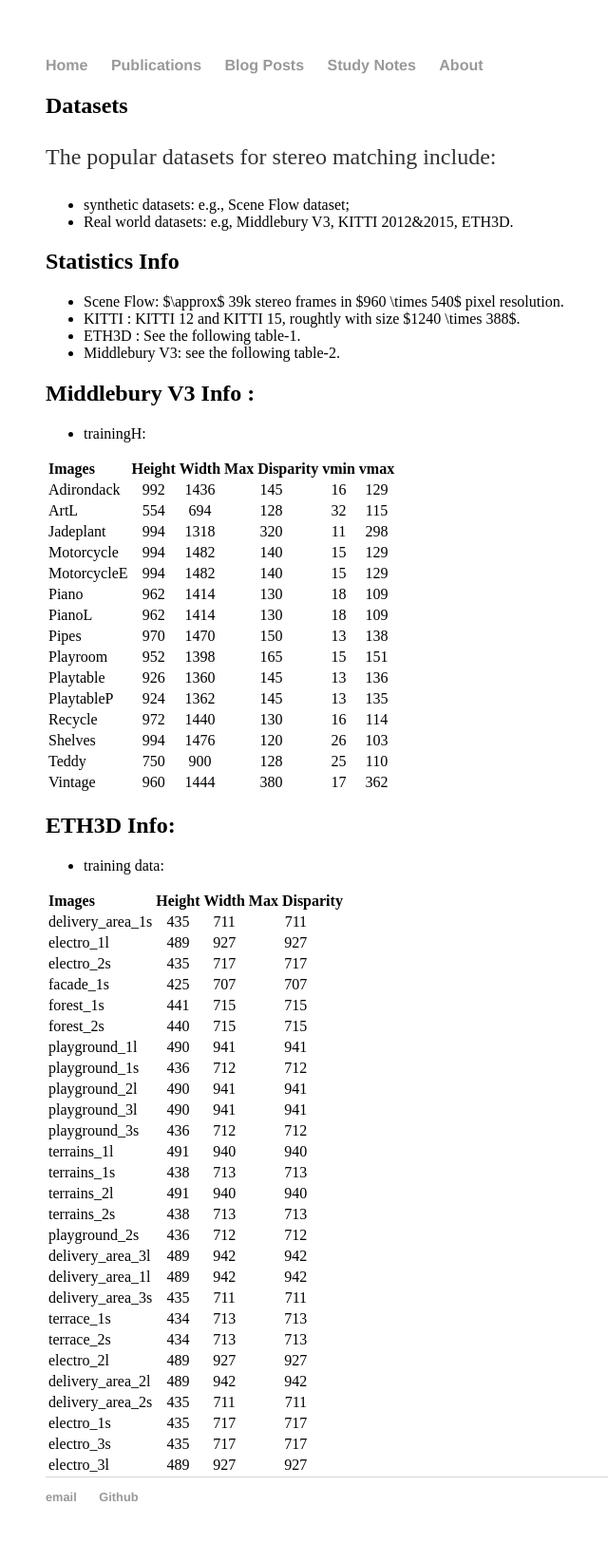
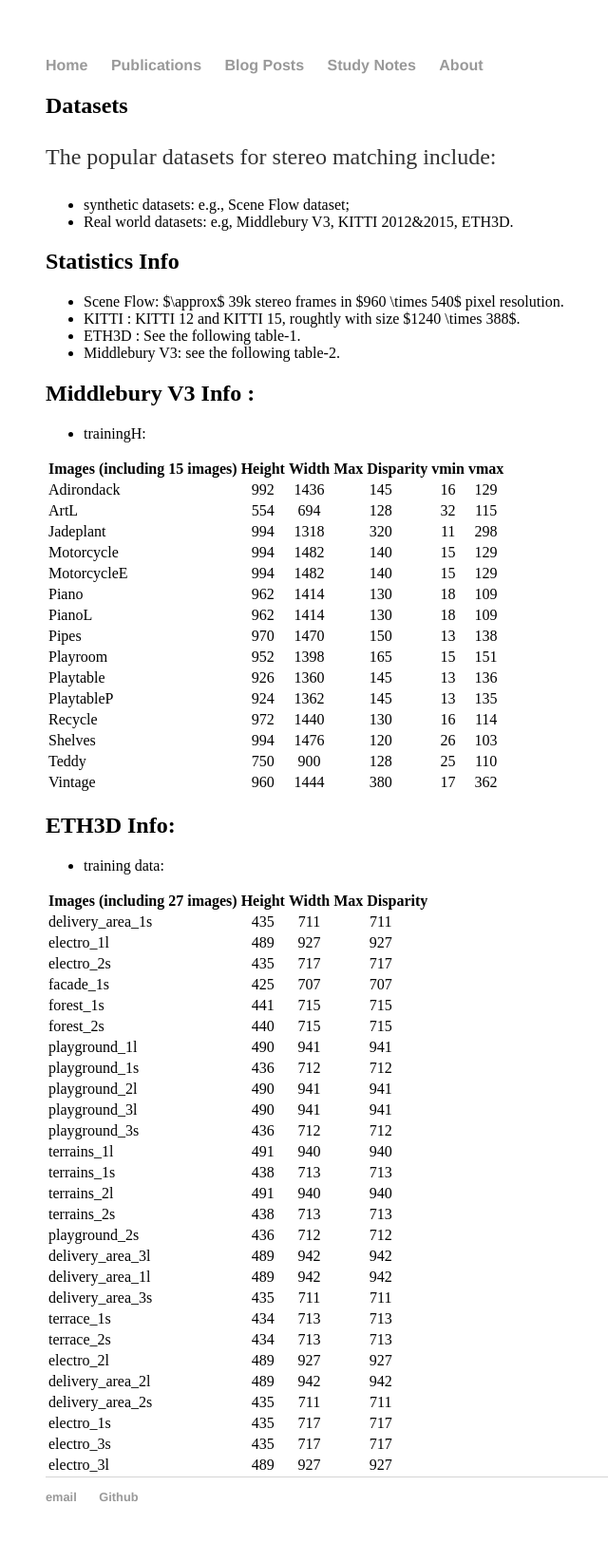
Before and after one commit to ccj5351/ccj5351.github.io, a Jekyll site: the page built from _studynotes/2018-12-28-stereo-matching-datasets-info.md, in a window 1280 px wide. Shown: the whole page at 95% size, without its empty margins (144-784 px from the left). Built offline with Jekyll 4.4.1, drawn with Linux system fonts in a browser that asks for light colours; comment, search, counter and statistics services are not loaded.

Commit message:
minor update

```diff
--- a/_studynotes/2018-12-28-stereo-matching-datasets-info.md
+++ b/_studynotes/2018-12-28-stereo-matching-datasets-info.md
@@ -24,7 +24,7 @@ The popular datasets for stereo matching include:
 
 - trainingH:
 
-| Images    | Height | Width | Max Disparity | vmin | vmax |
+| Images (including 15 images)   | Height | Width | Max Disparity | vmin | vmax |
 | :-------  |:-----: |:----: | :-----------: |:----:|:----:|
 |Adirondack |  992   | 1436  |    145	       |  16  |  129 |
 |ArtL       |  554   | 694   |	  128	       |  32  |  115 |
@@ -46,7 +46,7 @@ The popular datasets for stereo matching include:
 
 - training data:
 
-| Images             | Height | Width | Max Disparity |
+| Images (including 27 images) | Height | Width | Max Disparity |
 | :----------------- |:-----: |:----: | :-----------: |
 | delivery_area_1s   | 435    |   711 |     711       |
 | electro_1l         | 	489   |	  927 | 	927   |
```
